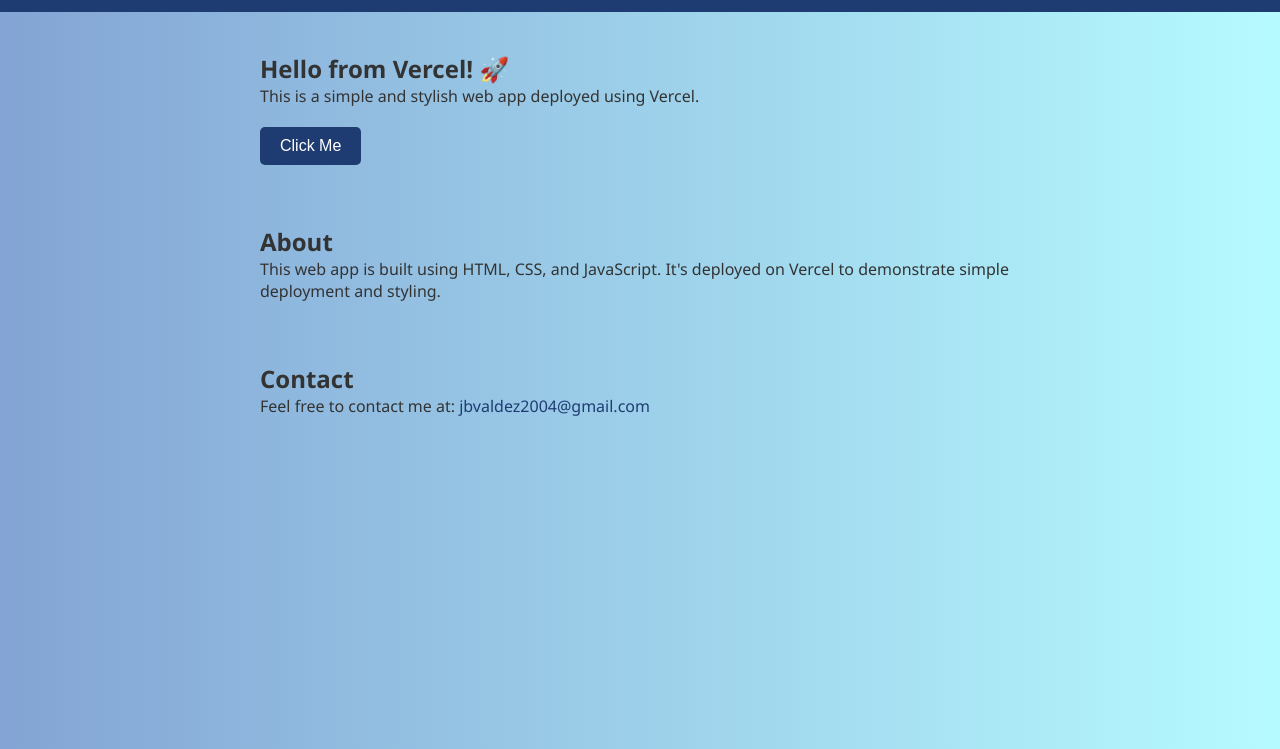
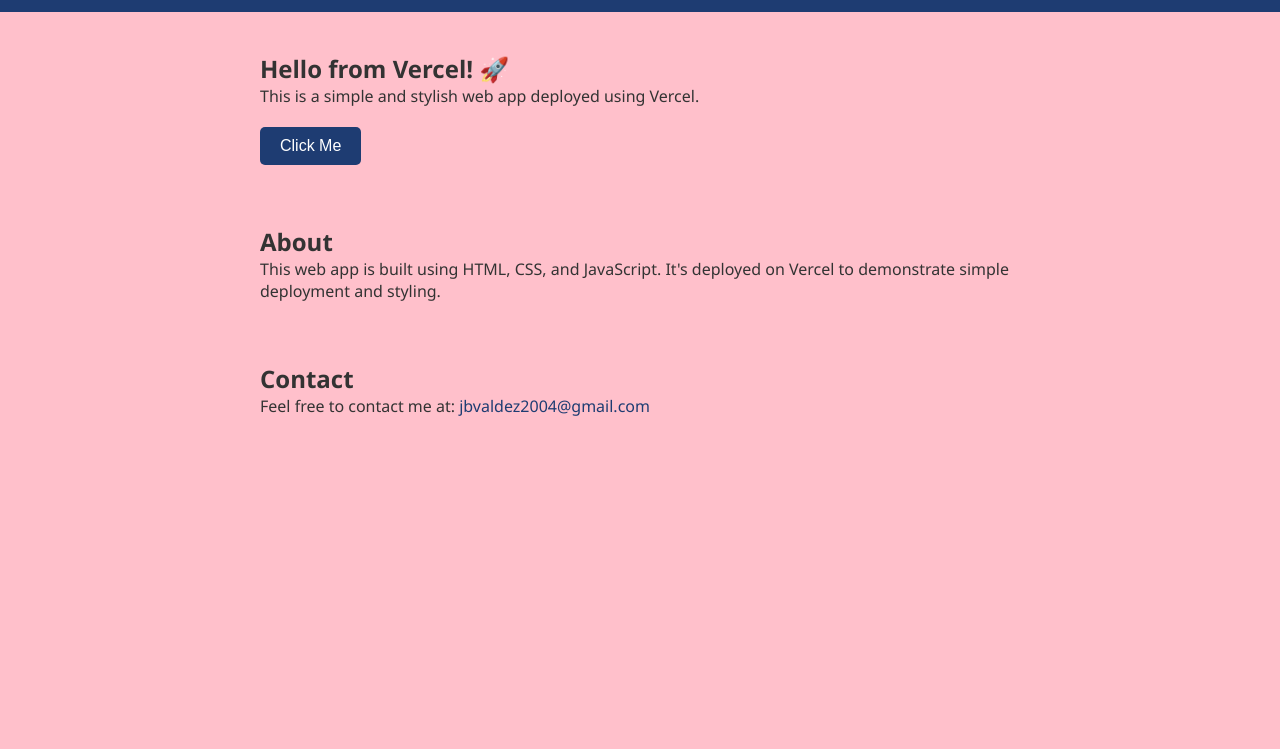
Before and after one commit to Yatyy/Vercel, a plain HTML site: page index.html in a window 1280 px wide. Shown: the part 51-800 px from the top of the page. Drawn offline with Linux system fonts and the light colour scheme.

Commit message:
Update style.css

```diff
--- a/style.css
+++ b/style.css
@@ -8,7 +8,7 @@
 /* Body Styling */
 body {
   font-family: 'Segoe UI', Tahoma, Geneva, Verdana, sans-serif;
-  background: linear-gradient(to right, #83a4d4, #b6fbff);
+  background-color: pink; /* Changed background to pink */
   color: #333;
 }
 
```
